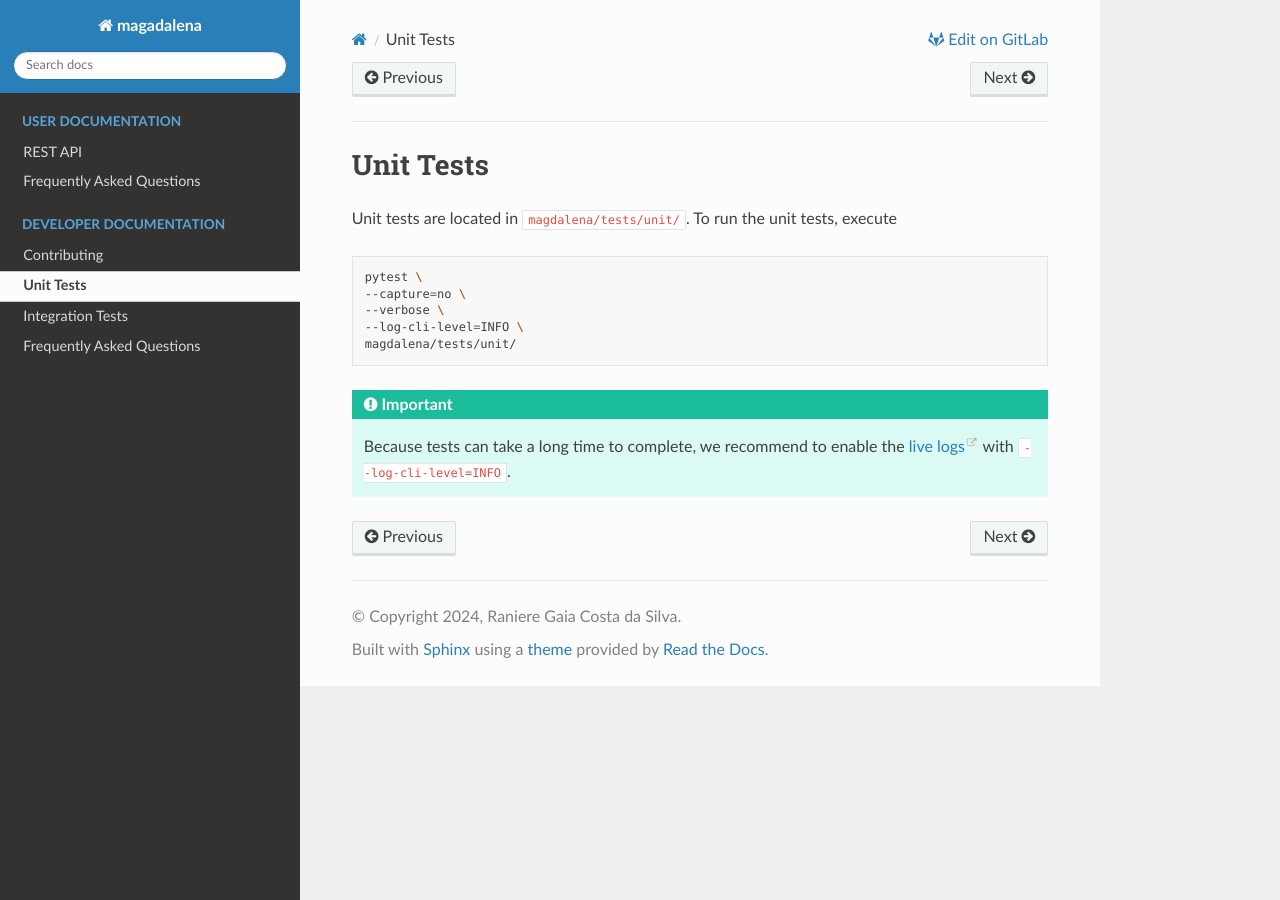
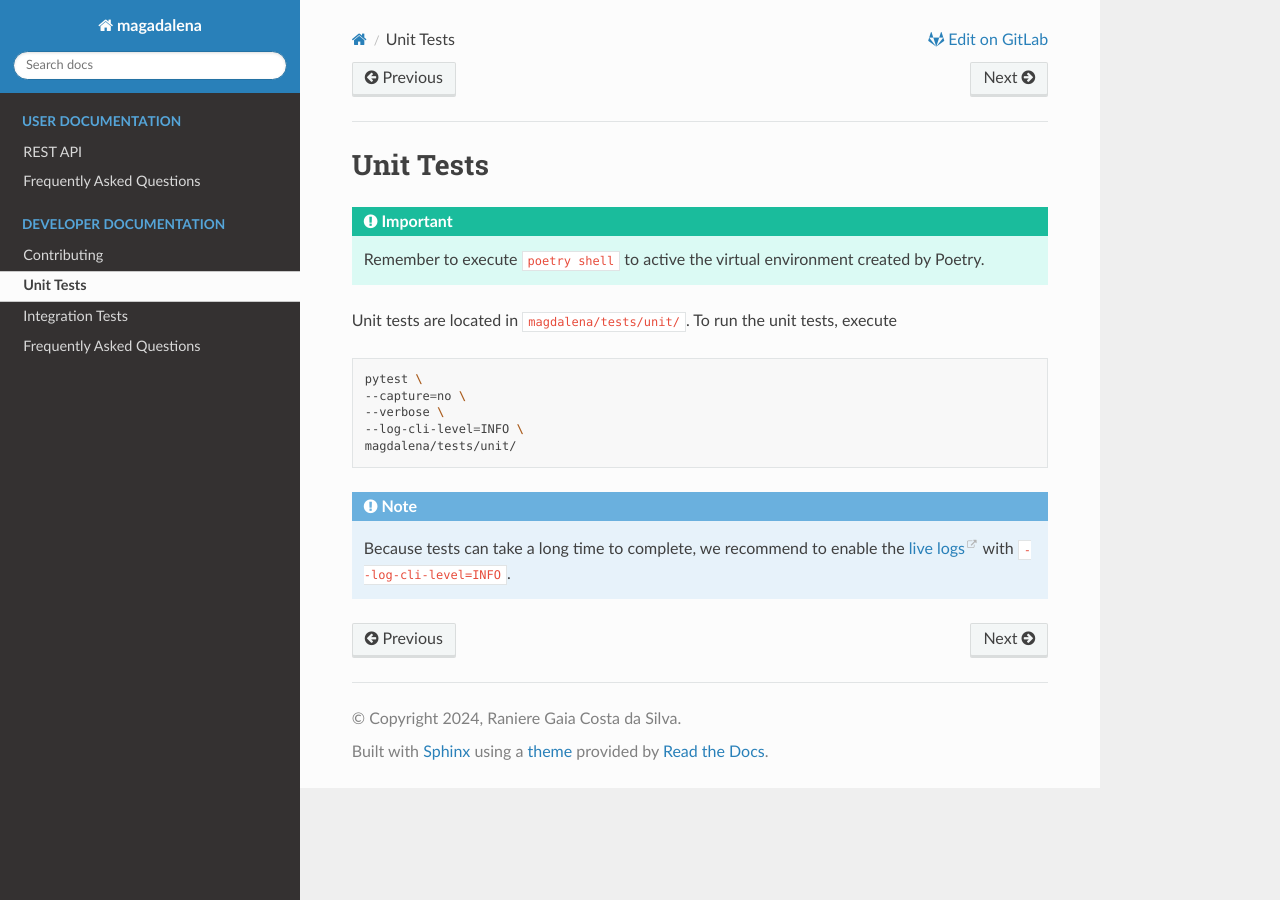
Before and after one commit to gesiscss/magdalena, a Sphinx documentation site: the page built from docs/source/dev/unit-tests.rst, in a window 1280 px wide. Built offline with Sphinx 7.4.7 and the Read the Docs theme 2.0.0, drawn with Linux system fonts in a browser that asks for light colours; pages that are not in the unit, such as notebooks, are missing from menus.

Commit message:
Add note about tests

```diff
--- a/docs/source/dev/unit-tests.rst
+++ b/docs/source/dev/unit-tests.rst
@@ -1,5 +1,9 @@
 Unit Tests
 ==========
+
+.. important::
+
+    Remember to execute ``poetry shell`` to active the virtual environment created by Poetry.
 
 Unit tests are located in ``magdalena/tests/unit/``. To run the unit tests, execute
 
@@ -11,6 +15,6 @@ Unit tests are located in ``magdalena/tests/unit/``. To run the unit tests, exec
     --log-cli-level=INFO \
     magdalena/tests/unit/
 
-.. important::
+.. note::
 
     Because tests can take a long time to complete, we recommend to enable the `live logs <https://docs.pytest.org/en/7.1.x/how-to/logging.html#live-logs>`_ with ``--log-cli-level=INFO``.
```
